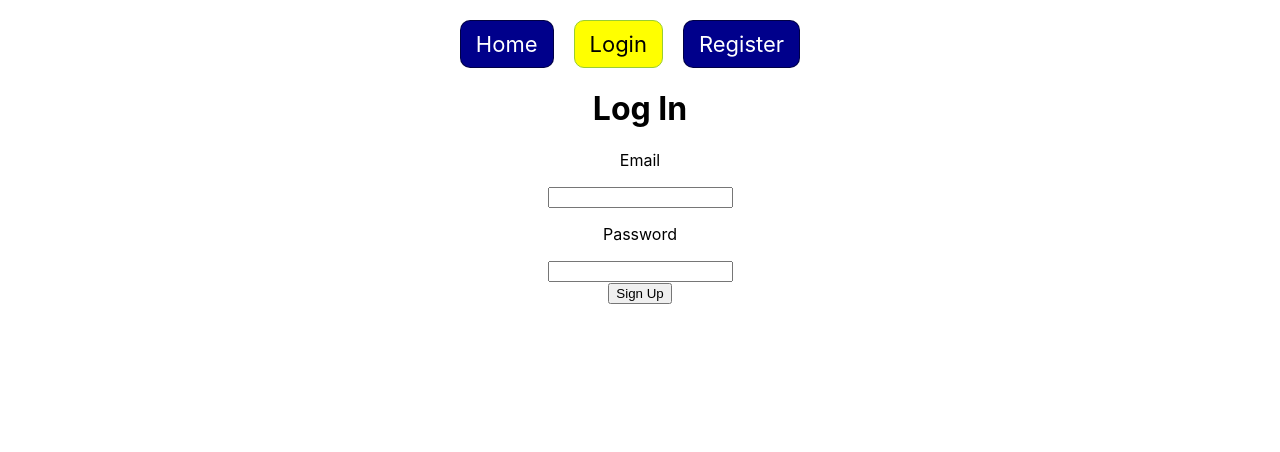
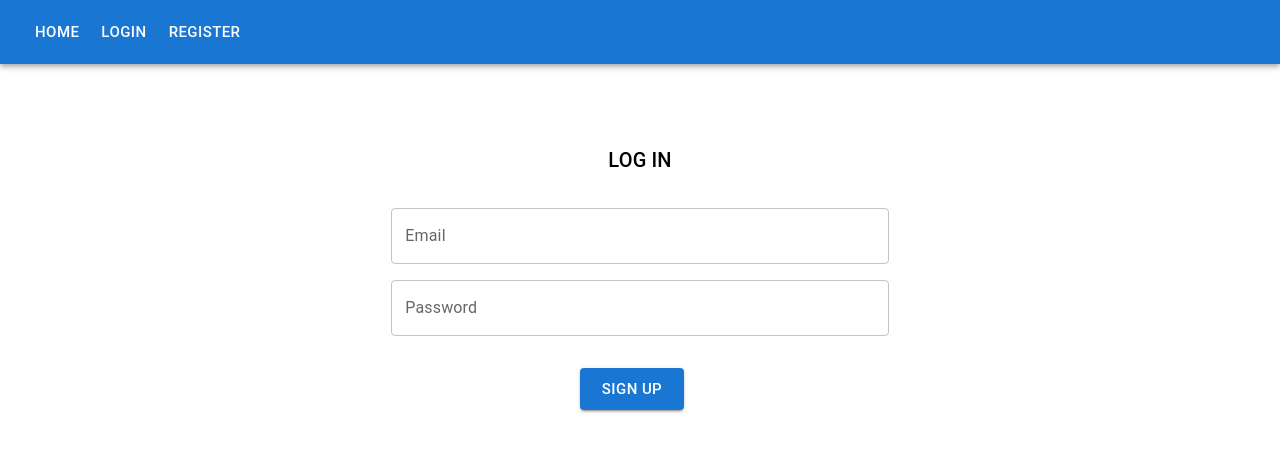
Before and after one commit to AnnaKolesnichenko/goit-react-hw-08-phonebook, a React (Create React App) app: page /goit-react-hw-08-phonebook/login in a window 1280 px wide. Shown: the top 452 px of the page. Built offline with nearby package versions, Linux system fonts and the light colour scheme.

Commit message:
fixed styles

```diff
--- a/src/App.js
+++ b/src/App.js
@@ -6,11 +6,11 @@
 import './App.css';
 import { Route, Routes } from 'react-router-dom';
 import { Suspense, lazy, useEffect } from 'react';
-import { StyledNavLink } from 'App.styled';
 import { useDispatch, useSelector } from 'react-redux';
 import { selectAuthentificated, selectToken } from 'redux/selectors';
 import { logoutUserThunk, refreshUserThunk } from 'redux/actions';
-
+import { NavLink } from 'react-router-dom';
+import { AppBar, Box, Button, Toolbar } from '@mui/material';
 
 
 const HomePage = lazy(() => import('pages/HomePage'));
@@ -36,24 +36,41 @@ const App = () => {
     dispatch(logoutUserThunk());
   }
 
+
   return (
     <div className="App">
-      <header>
+      <AppBar position='static'>
+        <Toolbar style={{display: 'flex', justifyContent: 'space-between'}}>
+        <Box>
         <nav>
-          <StyledNavLink NavLink to="/">Home</StyledNavLink>
+          <Button component={NavLink} to="/"
+            color="inherit"
+            size='large' >Home</Button>
           {authentificated ?
           <>
-            <StyledNavLink to="/contacts">Contacts</StyledNavLink>
-            <button onClick={handleLogOut}>Log Out</button>
-          </>
-          :
-          <>
-            <StyledNavLink to="/login">Login</StyledNavLink>
-            <StyledNavLink to="/register">Register</StyledNavLink>
-          </>}
+          <Button component={NavLink} to="/contacts"
+            color="inherit"
+            size='large' >Contacts</Button>
+          <Button component={NavLink} onClick={handleLogOut}
+            color="inherit"
+            size='large' >Log Out</Button>
+        </>
+        :
+        <>
+          <Button component={NavLink} to="/login"
+            color="inherit"
+            size='large' >Login</Button>
+          <Button component={NavLink} to="/register"
+            color="inherit"
+            size='large' >Register</Button>
+        </>}
 
         </nav>
-      </header>
+        </Box>
+      </Toolbar>
+      </AppBar>
+
+
       <main>
         <Suspense fallback={<p>adding</p>}>
           <Routes>
--- a/src/pages/LoginPage.js
+++ b/src/pages/LoginPage.js
@@ -1,28 +1,14 @@
 import React from 'react';
-import { useDispatch } from 'react-redux';
+import { useDispatch, useSelector } from 'react-redux';
 import { loginUserThunk} from 'redux/actions';
 import {useFormik} from 'formik';
 import * as Yup from 'yup';
-
+import {Box, Button, Grid, TextField, Typography } from '@mui/material';
 
 
 const LoginPage = () => {
 
   const dispatch = useDispatch();
-
-  // const handleFormSubmit = e => {
-  //   e.preventDefault();
-
-  //   const form = e.currentTarget;
-  //   const email = form.elements.userEmail.value;
-  //   const password = form.elements.userPassword.value;
-
-
-  //   dispatch(loginUserThunk({
-  //     email,
-  //     password
-  //   }))
-  //  }
 
   const formik = useFormik({
     initialValues: {
@@ -43,33 +29,62 @@ const LoginPage = () => {
   });
 
 
+
+
   return <div>
-    <h1>Log In</h1>
-    <form onSubmit={formik.handleSubmit}>
+    <Typography variant='h6' display='block' marginBottom={4} marginTop={10}>LOG IN</Typography>
+    <Box
+    sx={{
+      display: 'flex',
+      marginTop: 32,
+      flexDirection: 'column',
+      alignItems: 'center',
+      justifyContent: 'center',
+      width: '100%',
+      maxWidth: 600,
+      margin: '0 auto'
+    }}>
+    <Box component='form' onSubmit={formik.handleSubmit}>
+      <Grid container spacing={2} sx={{alignItems: 'center', justifyContent: 'center'}}>
+      <Grid item xs={12} md={10}>
       <label>
-        <p>Email</p>
-        <input
+        <TextField
           type='email'
           name='email'
+          label='Email'
+          fullWidth
+          variant='outlined'
           value={formik.values.email}
           onChange={formik.handleChange}
           onBlur={formik.handleBlur}/>
           {formik.errors.email && formik.touched.email ? <div className="error">{formik.errors.email}</div> : null}
       </label>
+      </Grid>
       <br/>
+      <Grid item xs={12} md={10}>
       <label>
-        <p>Password</p>
-        <input
+        <TextField
           type='password'
           name='password'
+          label='Password'
+          fullWidth
+          variant='outlined'
           value={formik.values.password}
           onChange={formik.handleChange}
           onBlur={formik.handleBlur}/>
           {formik.errors.password && formik.touched.password ? <div className="error">{formik.errors.password}</div> : null}
       </label>
+      </Grid>
       <br/>
-      <button type='submit'>Sign Up</button>
-    </form>
+      <Button
+      variant="contained"
+      color='primary'
+      size='large'
+      sx={{marginTop: 4, marginBottom: 4}}
+      type='submit'>Sign Up</Button>
+      </Grid>
+    </Box>
+    </Box>
   </div>;
 };
 
--- a/src/pages/RegisterPage.js
+++ b/src/pages/RegisterPage.js
@@ -1,30 +1,16 @@
 import React from 'react';
-import { useDispatch } from 'react-redux';
+import { useDispatch, useSelector } from 'react-redux';
 import { registerUserThunk } from 'redux/actions';
 import {useFormik} from 'formik';
 import * as Yup from 'yup';
 import {Box, Button, Grid, TextField, Typography} from '@mui/material';
+import { selectAuthentificated } from 'redux/selectors';
+import { Navigate } from 'react-router-dom';
 
 const RegisterPage = () => {
 
   const dispatch = useDispatch();
-
-  // const handleSubmit = e => {
-  //   e.preventDefault();
-
-  //   const form = e.currentTarget;
-
-  //   const name = form.elements.userName.value;
-  //   const email = form.elements.userEmail.value;
-  //   const password = form.elements.userPassword.value;
-
-
-  //   dispatch(registerUserThunk({
-  //     name,
-  //     email,
-  //     password
-  //   }))
-  //  }
+  const authentificated = useSelector(selectAuthentificated);
 
    const formik = useFormik({
     initialValues: {
@@ -47,64 +33,79 @@ const RegisterPage = () => {
     },
    });
 
+   if(authentificated) {
+    return <Navigate to='/contacts'/>
+  };
+
   return <div>
-    <Box xs={{
+    <Typography variant='h6' display='block' marginBottom={4} marginTop={10}>REGISTER</Typography>
+    <Box
+    sx={{
       display: 'flex',
       marginTop: 32,
-      marginRight: 'auto',
-      marginLeft: 'auto',
       flexDirection: 'column',
       alignItems: 'center',
-      justifyContent: 'center'
-
+      justifyContent: 'center',
+      width: '100%',
+      maxWidth: 600,
+      margin: '0 auto'
     }}>
-    <Typography variant='h5' display='block'>Register</Typography>
-    <Box component="form" onSubmit={formik.handleSubmit}>
-      <Grid container spacing={2}>
-      <Grid item xs={12} md={8}>
-       <TextField
+      <Box component="form" onSubmit={formik.handleSubmit}>
+      <Grid container spacing={2} sx={{alignItems: 'center', justifyContent: 'center'}}>
+      <Grid item xs={12} md={10}>
+      <label>
+        <TextField
           type='text'
           name="name"
           label="Name"
           fullWidth
+          variant='outlined'
           value={formik.values.name}
           onChange={formik.handleChange}
           onBlur={formik.handleBlur}/>
           {formik.errors.name && formik.touched.name ? <div className="error">{formik.errors.name}</div> : null}
+      </label>
       </Grid>
       <br/>
-      <Grid item xs={12} md={8}>
+      <Grid item xs={12} md={10}>
+      <label>
         <TextField
           type='email'
           name='email'
-          label="Email"
+          label='Email'
           fullWidth
+          variant='outlined'
           value={formik.values.email}
           onChange={formik.handleChange}
           onBlur={formik.handleBlur}/>
           {formik.errors.email && formik.touched.email ? <div className="error">{formik.errors.email}</div> : null}
+      </label>
       </Grid>
       <br/>
-      <Grid item xs={12} md={8}>
+      <Grid item xs={12} md={10}>
+      <label>
         <TextField
           type='password'
           name='password'
-          label="Password"
+          label='Password'
           fullWidth
+          variant='outlined'
           value={formik.values.password}
           onChange={formik.handleChange}
           onBlur={formik.handleBlur}/>
           {formik.errors.password && formik.touched.password ? <div className="error">{formik.errors.password}</div> : null}
+      </label>
       </Grid>
       </Grid>
       <br/>
       <Button
         variant="contained"
-        color='secondary'
-        size='small'
-
+        color='primary'
+        size='large'
+        sx={{marginTop: 4, marginBottom: 4}}
         type='submit'>Sign Up</Button>
-    </Box></Box>
+    </Box>
+    </Box>
   </div>;
 };
 
--- a/src/redux/actions.js
+++ b/src/redux/actions.js
@@ -28,6 +28,7 @@ export const registerUserThunk = createAsyncThunk(
             return res.data;
         }
         catch (error) {
+            console.log('error', error.message)
             return thunkApi.rejectWithValue(error.message);
         }
     }
@@ -68,7 +69,7 @@ export const logoutUserThunk = createAsyncThunk(
     'authent/logout',
     async (_, thunkApi) => {
         try{
-            const res = await $instance.get('/users/logout');
+            const res = await $instance.post('/users/logout');
             clearToken();
             return res.data;
         }
```
